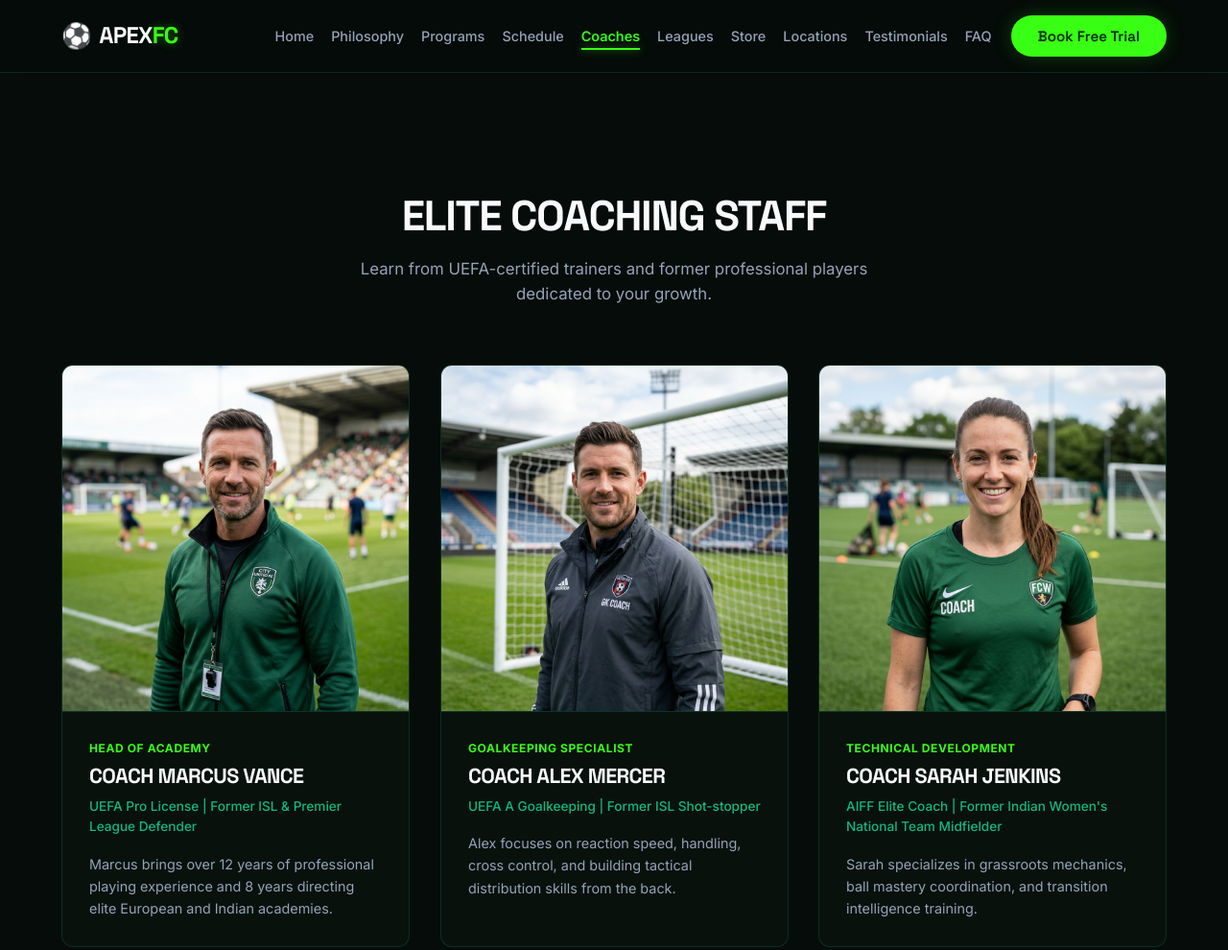
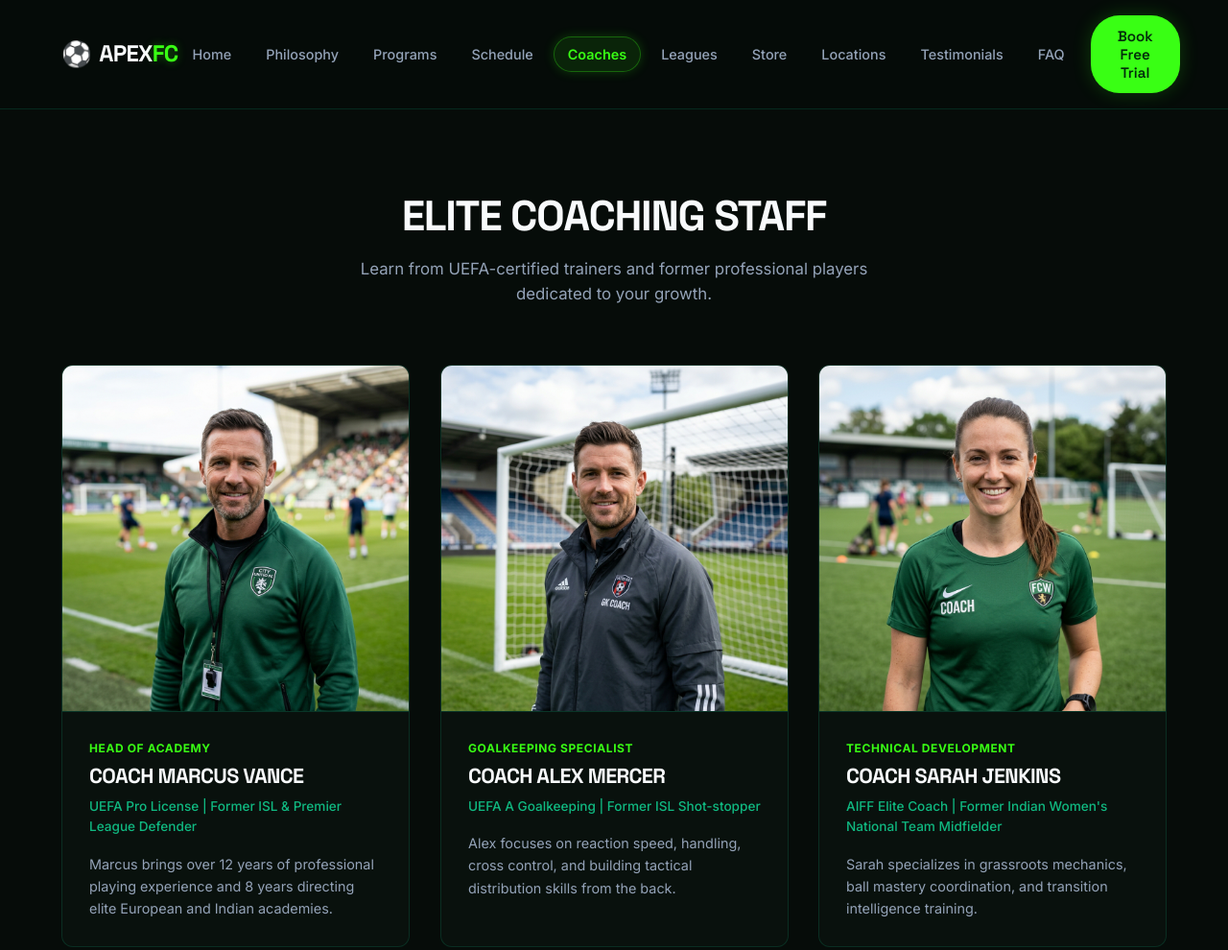
Before and after one commit to Hussain-45/KuldeepWebsite, a website: page coaches.html in a window 1280 px wide. Shown: the top 990 px of the page at 96% size. Drawn offline with Linux system fonts and the light colour scheme.

Commit message:
feat: redesign active page navigation link to premium glowing pill highlight and bump cache buster to v2.3

```diff
--- a/coaches.html
+++ b/coaches.html
@@ -12,7 +12,7 @@
     <link href="https://fonts.googleapis.com/css2?family=Inter:wght@300;400;500;600;700&family=Space+Grotesk:wght@500;600;700;800&display=swap" rel="stylesheet">
 
     <!-- CSS Stylesheet -->
-    <link rel="stylesheet" href="styles.css?v=2.2">
+    <link rel="stylesheet" href="styles.css?v=2.3">
 </head>
 <body>
 
@@ -201,6 +201,6 @@
     <div class="toast-container" id="toastContainer"></div>
 
     <!-- JS Logic Script -->
-    <script src="app.js"></script>
+    <script src="app.js?v=2.3"></script>
 </body>
 </html>
--- a/styles.css
+++ b/styles.css
@@ -323,12 +323,12 @@ h1, h2, h3, h4 {
 .nav-menu {
     display: flex;
     align-items: center;
-    gap: 20px;
+    gap: 12px;
 }
 
 .nav-menu ul {
     display: flex;
-    gap: 18px;
+    gap: 6px;
 }
 
 .nav-link {
@@ -336,37 +336,25 @@ h1, h2, h3, h4 {
     font-weight: 500;
     color: var(--color-text-muted);
     position: relative;
-    padding: 6px 0;
-}
-
-.nav-link::after {
-    content: '';
-    position: absolute;
-    bottom: 0;
-    left: 0;
-    width: 0;
-    height: 2px;
-    background-color: var(--color-accent);
-    transition: var(--transition-smooth);
+    padding: 6px 14px;
+    border-radius: 20px;
+    border: 1px solid transparent;
+    transition: var(--transition-smooth);
+    display: inline-block;
 }
 
 .nav-link:hover {
     color: var(--color-text);
-}
-
-.nav-link:hover::after {
-    width: 100%;
+    background-color: rgba(248, 250, 252, 0.04);
+    border-color: rgba(248, 250, 252, 0.08);
 }
 
 .nav-link.active {
     color: var(--color-accent);
     font-weight: 600;
-}
-
-.nav-link.active::after {
-    width: 100%;
-    background-color: var(--color-accent);
-    box-shadow: 0 0 10px rgba(57, 255, 20, 0.6);
+    background-color: rgba(57, 255, 20, 0.1);
+    border-color: rgba(57, 255, 20, 0.3);
+    box-shadow: 0 0 12px rgba(57, 255, 20, 0.2);
 }
 
 .mobile-nav-toggle {
@@ -2322,13 +2310,14 @@ h1, h2, h3, h4 {
         padding: 16px 16px;
     }
     .nav-menu {
-        gap: 16px;
+        gap: 10px;
     }
     .nav-menu ul {
-        gap: 14px;
+        gap: 4px;
     }
     .nav-link {
         font-size: 0.85rem;
+        padding: 6px 10px;
     }
     .nav-cta {
         padding: 10px 18px;
```
Also changed, not shown: index.html (+2 -2 lines), leagues.html (+2 -2 lines), locations.html (+2 -2 lines), philosophy.html (+2 -2 lines), programs.html (+2 -2 lines), store.html (+2 -2 lines).
